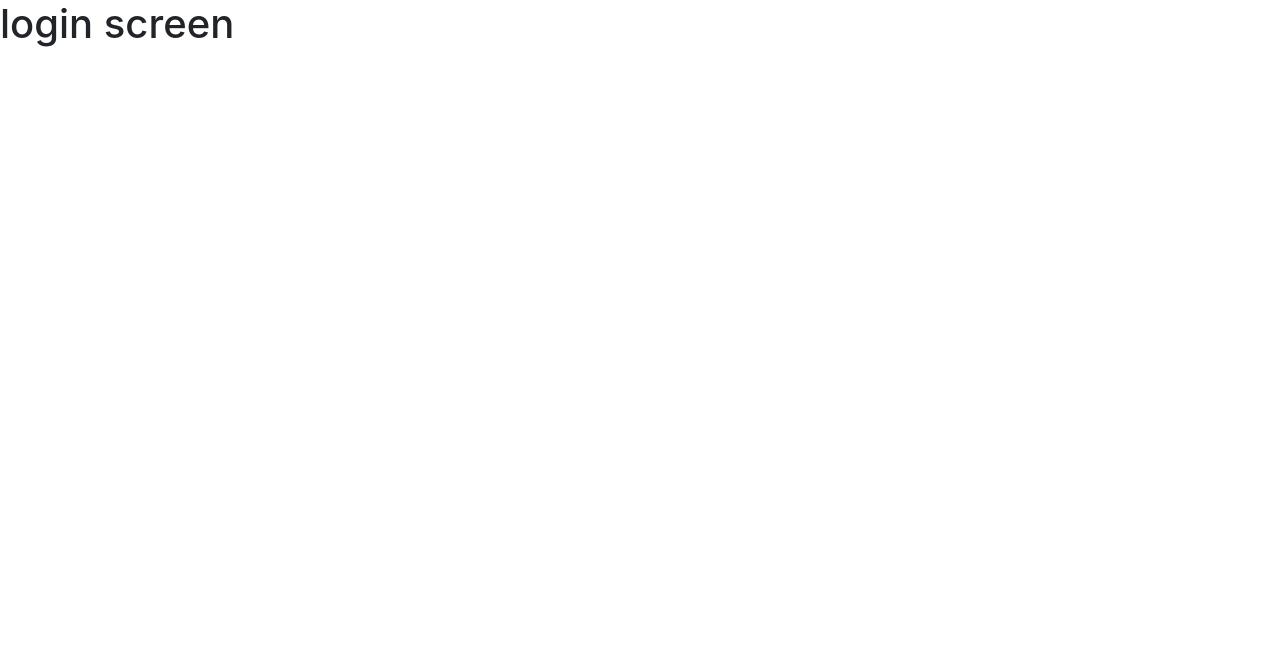
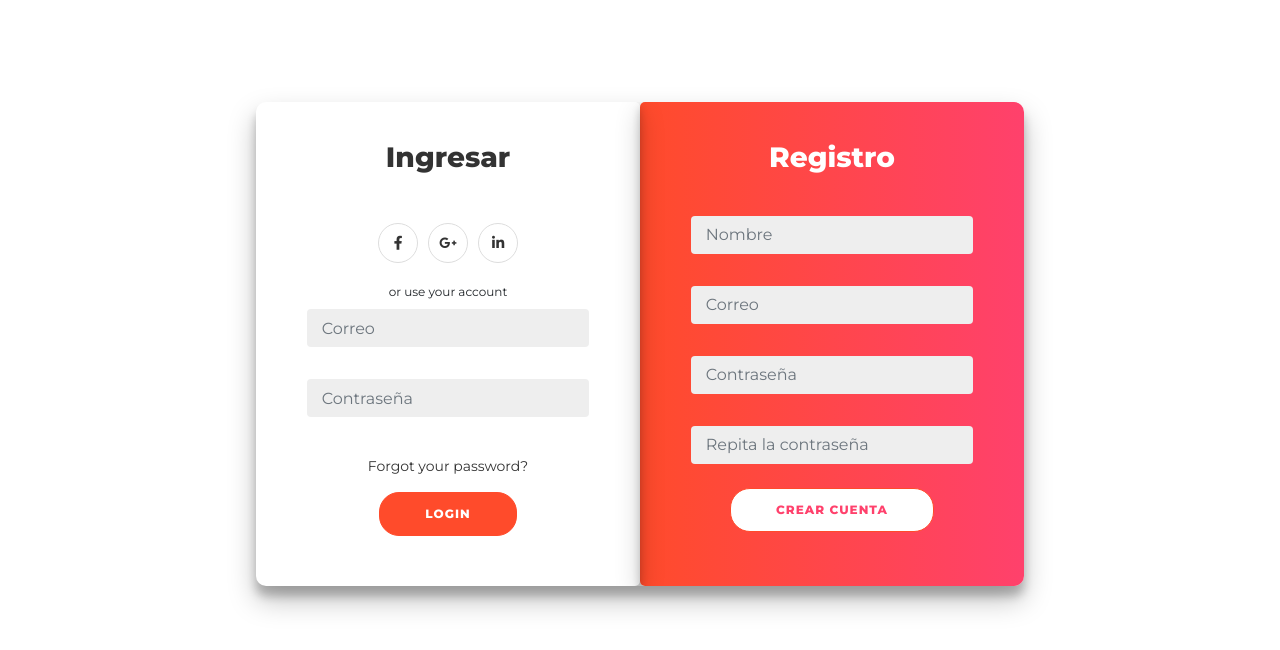
Before and after one commit to victorflores04/calendarApp, a React app: page /login in a window 1280 px wide. Built offline with nearby package versions, Linux system fonts and the light colour scheme.

Commit message:
configuraciones del calendario

```diff
--- a/package.json
+++ b/package.json
@@ -6,7 +6,9 @@
     "@testing-library/jest-dom": "^5.11.4",
     "@testing-library/react": "^11.1.0",
     "@testing-library/user-event": "^12.1.10",
+    "moment": "^2.29.1",
     "react": "^17.0.1",
+    "react-big-calendar": "^0.30.0",
     "react-dom": "^17.0.1",
     "react-router-dom": "^5.2.0",
     "react-scripts": "4.0.1",
--- a/public/index.html
+++ b/public/index.html
@@ -12,7 +12,8 @@
     <link rel="apple-touch-icon" href="%PUBLIC_URL%/logo192.png" />
 
     <link rel="manifest" href="%PUBLIC_URL%/manifest.json" />
-    <link rel="stylesheet" href="https://cdn.jsdelivr.net/npm/bootstrap@4.5.3/dist/css/bootstrap.min.css" integrity="sha384-TX8t27EcRE3e/ihU7zmQxVncDAy5uIKz4rEkgIXeMed4M0jlfIDPvg6uqKI2xXr2" crossorigin="anonymous">
+    <link rel="stylesheet" href="https://stackpath.bootstrapcdn.com/bootstrap/4.5.0/css/bootstrap.min.css" integrity="sha384-9aIt2nRpC12Uk9gS9baDl411NQApFmC26EwAOH8WgZl5MYYxFfc+NcPb1dKGj7Sk" crossorigin="anonymous">
+    <link rel="stylesheet" href="https://cdnjs.cloudflare.com/ajax/libs/font-awesome/5.12.0-2/css/all.min.css">
 
     <title>Calendar</title>
   </head>
--- a/src/components/auth/LoginScreen.js
+++ b/src/components/auth/LoginScreen.js
@@ -1,9 +1,86 @@
-import React from 'react'
+import React from 'react';
+import './login.css';
 
 export const LoginScreen = () => {
     return (
-        <div>
-            <h1>login screen</h1>
+        <div className="container login-container">
+            <div className="row ">
+                <div className="col-md-6 login-form-1 sign-in-container">
+                    <h3>Ingresar</h3>
+                    <form className="form-xd">
+                    <div className="social-container">
+                        <a href="/" className="social"><i className="fab fa-facebook-f"></i></a>
+                        <a href="/" className="social"><i className="fab fa-google-plus-g"></i></a>
+                        <a href="/" className="social"><i className="fab fa-linkedin-in"></i></a>
+                    </div>
+                    <span>or use your account</span>
+                        <div className="form-group">
+                            <input
+                                type="text"
+                                className=" form-control input-style"
+                                placeholder="Correo"
+                            />
+                        </div>
+                        <div className="form-group">
+                            <input
+                                type="password"
+                                className=" form-control input-style"
+                                placeholder="Contraseña"
+                            />
+                        </div>
+                        <a href="/">Forgot your password?</a>
+                        <div className="form-group">
+                            <input
+                                type="submit"
+                                className="btnSubmit"
+                                value="Login"
+                            />
+                        </div>
+                    </form>
+                </div>
+
+                <div className="col-md-6 login-form-2 sign-up-container overlay-container">
+                    <h3>Registro</h3>
+                    <form className="form-xd">
+                        <div className="form-group">
+                            <input
+                                type="text"
+                                className=" form-control input-style"
+                                placeholder="Nombre"
+                            />
+                        </div>
+                        <div className="form-group">
+                            <input
+                                type="email"
+                                className=" form-control input-style"
+                                placeholder="Correo"
+                            />
+                        </div>
+                        <div className="form-group">
+                            <input
+                                type="password"
+                                className=" form-control input-style"
+                                placeholder="Contraseña"
+                            />
+                        </div>
+
+                        <div className="form-group">
+                            <input
+                                type="password"
+                                className=" form-control input-style"
+                                placeholder="Repita la contraseña"
+                            />
+                        </div>
+
+                        <div className="form-group">
+                            <input
+                                type="submit"
+                                className="btnSubmit"
+                                value="Crear cuenta" />
+                        </div>
+                    </form>
+                </div>
+            </div>
         </div>
     )
 }
--- /dev/null
+++ b/src/components/auth/login.css
@@ -0,0 +1,135 @@
+@import url('https://fonts.googleapis.com/css?family=Montserrat:400,800');
+
+.login-container{
+	margin-top: 8%;
+	font-family: 'Montserrat', sans-serif;
+	justify-content: center;
+	align-items: center;
+	flex-direction: column;
+}
+* {
+	box-sizing: border-box;
+}
+h3 {
+	font-weight: bold;
+	margin: 0;
+}
+a {
+	color: #333;
+	font-size: 14px;
+	text-decoration: none;
+	margin: 15px 0;
+}
+span {
+	font-size: 12px;
+}
+.sign-up-container {
+	width: 50%;
+	z-index: 1;
+}
+.form-xd {
+	display: flex;
+	justify-content: center;
+	flex-direction: column;
+	padding: 0 20px;
+	height: 100%;
+	text-align: center;
+}
+.input-style {
+	background-color: #eee;
+	border: none;
+	padding: 12px 15px;
+	margin: 8px 0;
+	width: 100%;
+}
+.btnSubmit {
+	border-radius: 20px;
+	border: 1px solid #FF4B2B;
+	background-color: #FF4B2B;
+    color: #FFFFFF;
+    padding: 1.5%;
+	font-size: 12px;
+	font-weight: bold;
+	padding: 12px 45px;
+	letter-spacing: 1px;
+    text-transform: uppercase;
+	transition: transform 80ms ease-in;
+}
+button:active {
+	transform: scale(0.95);
+}
+.container {
+	background-color: #fff;
+	border-radius: 10px;
+  	box-shadow: 0 14px 28px rgba(0,0,0,0.25),
+			0 10px 10px rgba(0,0,0,0.22);
+	position: relative;
+	overflow: hidden;
+	width: 768px;
+	max-width: 100%;
+	min-height: 480px;
+
+}
+.social-container {
+	margin: 20px 0;
+}
+.social-container a {
+	border: 1px solid #DDDDDD;
+	border-radius: 50%;
+	display: inline-flex;
+	justify-content: center;
+	align-items: center;
+	margin: 0 5px;
+	height: 40px;
+	width: 40px;
+}
+.sign-in-container {
+	left: 0;
+	width: 50%;
+	z-index: 2;
+}
+.login-form-1{
+    border-radius: 5px;
+    box-shadow: 0 5px 8px 0 rgba(0, 0, 0, 0.2), 0 9px 26px 0 rgba(0, 0, 0, 0.19);
+    padding: 5%;
+}
+.login-form-1 h3{
+    text-align: center;
+    color: #333;
+}
+.login-form-2{
+    text-align: center;
+    border-radius: 5px;
+    box-shadow: 0 5px 8px 0 rgba(0, 0, 0, 0.2), 0 9px 26px 0 rgba(0, 0, 0, 0.19);
+    padding: 5%;
+    background: #FF416C;
+    background: -webkit-linear-gradient(to right, #FF4B2B, #FF416C);
+    background: linear-gradient(to right, #FF4B2B, #FF416C);
+}
+.login-form-2 h3{
+    text-align: center;
+    font-weight: bold;
+    color: #fff;
+    margin: 0;
+}
+.login-container form{
+    padding: 4%;
+}
+.login-form-1 .btnSubmit{
+    color: #fff;
+    background-color: #FF4B2B;
+}
+.login-form-2 .btnSubmit{
+    background-color: #fff;
+    color: #FF416C;
+}
+.login-form-2 .ForgetPwd{
+    color: #fff;
+    font-weight: 600;
+    text-decoration: none;
+}
+.login-form-1 .ForgetPwd{
+    color: #0062cc;
+    font-weight: 600;
+    text-decoration: none;
+}
--- a/src/components/calendar/CalendarScreen.js
+++ b/src/components/calendar/CalendarScreen.js
@@ -1,9 +1,29 @@
-import React from 'react'
+import React from 'react';
+import {Calendar, momentLocalizer} from 'react-big-calendar';
+import moment from 'moment';
+import 'react-big-calendar/lib/css/react-big-calendar.css';
+import { Navbar } from '../ui/Navbar';
 
 export const CalendarScreen = () => {
+
+    const localizer = momentLocalizer(moment);
+
+    const events=[{
+        title:'mañana es navidad :3',
+        start: moment().toDate(),
+        end: moment().add(2,'hours').toDate(),
+        bgcolor:'#fafafa'
+    }]
+
     return (
-        <div>
-            <h1>calendar screen</h1>
+        <div className="calendar-screen">
+             <Navbar/>
+             <Calendar
+            localizer={localizer}
+            events={events}
+            startAccessor="start"
+            endAccessor="end"
+            />
         </div>
     )
 }
--- /dev/null
+++ b/src/components/ui/Navbar.js
@@ -0,0 +1,15 @@
+import React from 'react';
+
+export const Navbar = () => {
+    return (
+        <div className="navbar navbar-dark bg-dark mb-4">
+            <span className="navbar-brand">
+                Lord victor
+            </span>
+            <button className="btn btn-outline-danger">
+                <i className="fas fa-sign-out-alt"></i>
+                <span> Salir</span>
+            </button>
+        </div>
+    )
+}
--- a/src/index.js
+++ b/src/index.js
@@ -2,7 +2,8 @@ import React from 'react';
 import ReactDOM from 'react-dom';
 import { CalendarApp } from './CalendarApp';
 
+import './styles.css';
+
 ReactDOM.render(
     <CalendarApp/>,
-    document.getElementById('root')
-);
+    document.getElementById('root'));
--- a/src/routers/AppRouter.js
+++ b/src/routers/AppRouter.js
@@ -15,7 +15,6 @@ export const AppRouter = () => {
           <Switch>
               <Route exact path="/login" component={LoginScreen} />
               <Route exact path="/" component={CalendarScreen} />
-
               <Redirect to="/" />
           </Switch>
         </div>
--- /dev/null
+++ b/src/styles.css
@@ -0,0 +1,12 @@
+html, body {
+    height: 100vh;
+    width: 100vw;
+}
+.calendar-screen {
+    display: flex;
+    flex-flow: column;
+    height: 100vh;
+}
+.rbc-calendar {
+    height: 100%;
+}
```
Also changed, not shown: README.md, 2 other files.
